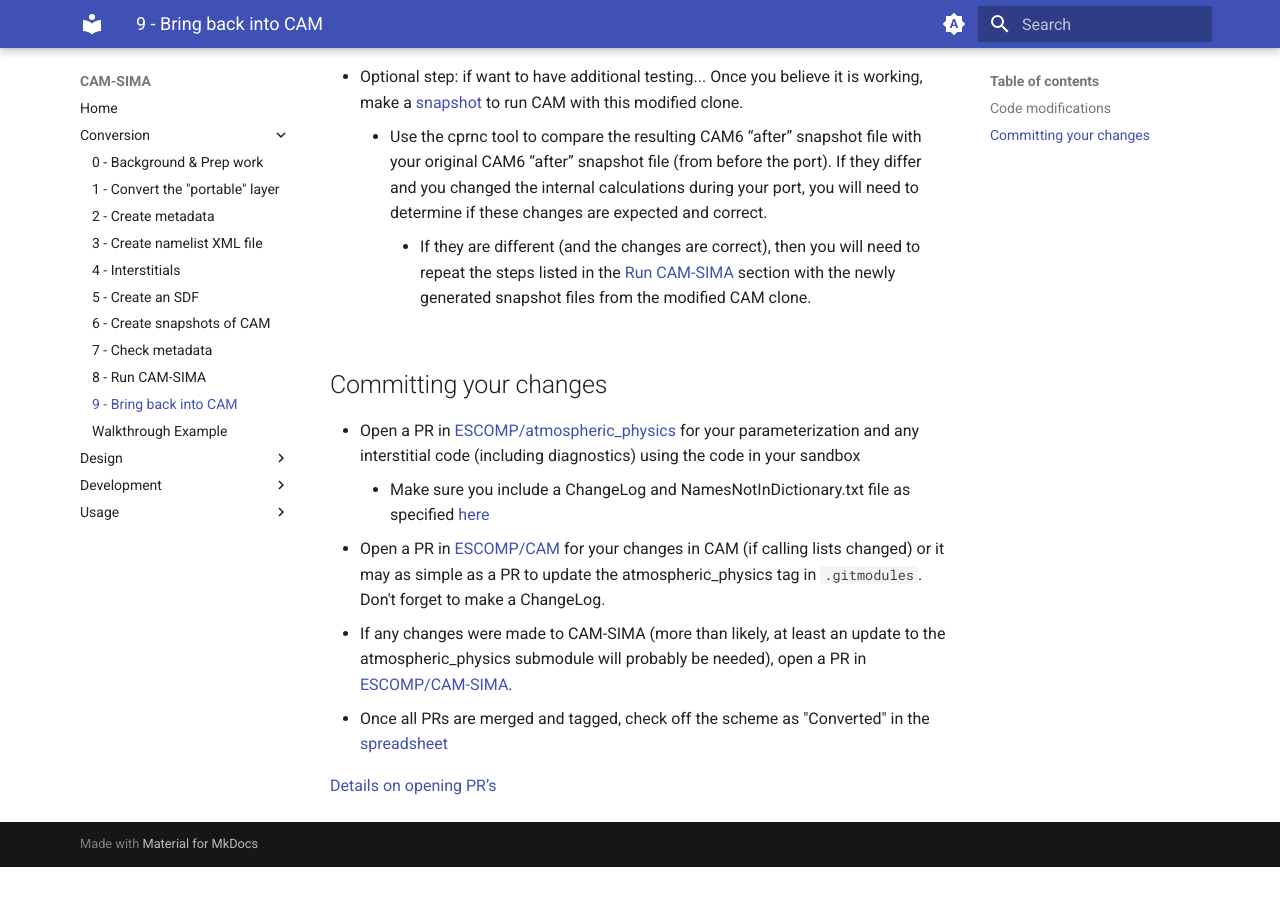
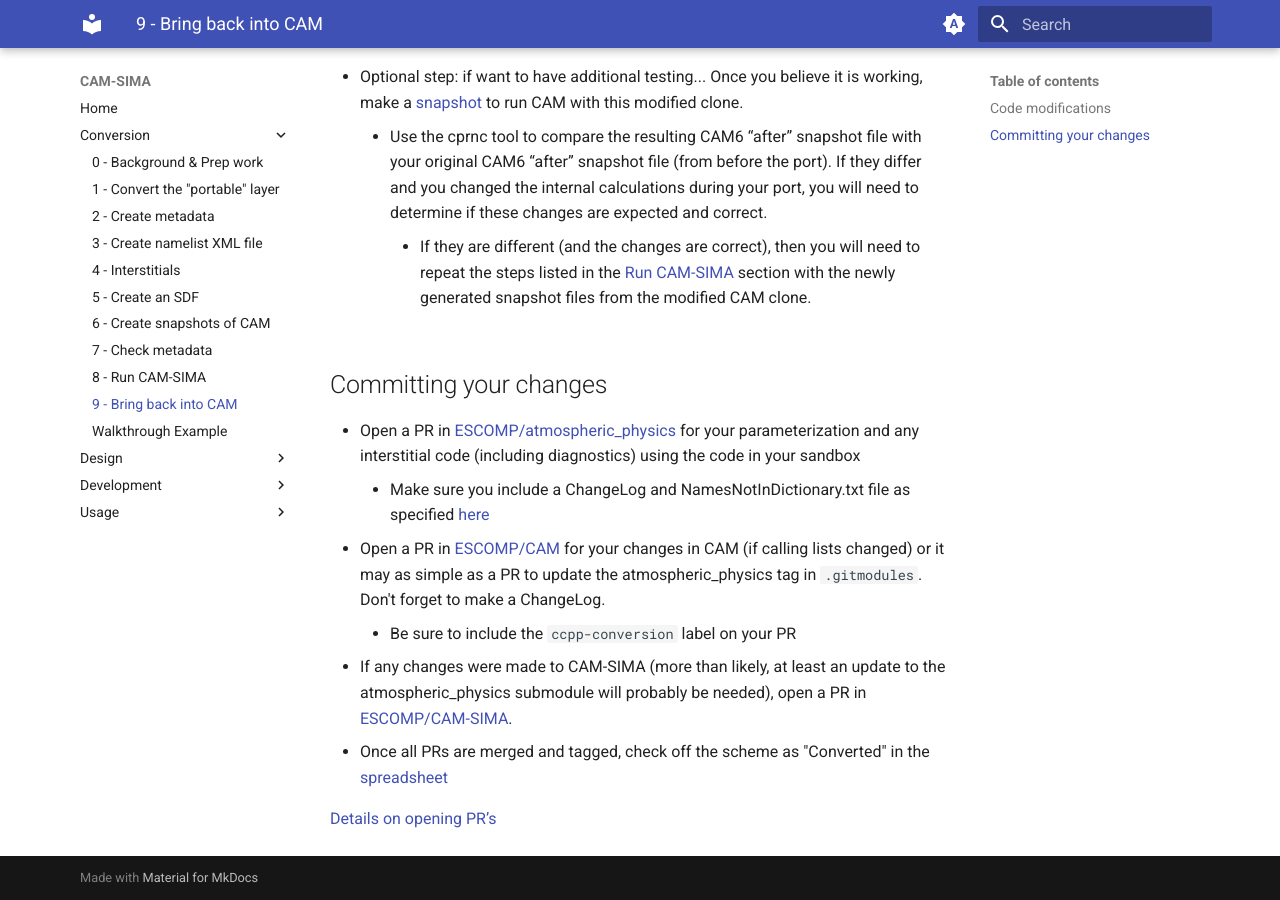
Before and after one commit to kuanchihwang/CAM-SIMA-Docs, an MkDocs documentation site: the page built from docs/conversion/back-to-cam.md, in a window 1280 px wide and 900 px high, scrolled down 1144 px. Built offline with MkDocs 1.6.1 and Material for MkDocs 9.7.7, drawn with Linux system fonts in a browser that asks for light colours; before the commit the page ends 2011 px from its top, so only the background shows below that.

Commit message:
updates from cheryl; redo walkthrough image

```diff
--- a/docs/conversion/back-to-cam.md
+++ b/docs/conversion/back-to-cam.md
@@ -40,7 +40,8 @@ cprnc <file1> <file2>
 
 - Open a PR in [ESCOMP/atmospheric_physics](https://github.com/ESCOMP/atmospheric_physics) for your parameterization and any interstitial code (including diagnostics) using the code in your sandbox
     - Make sure you include a ChangeLog and NamesNotInDictionary.txt file as specified [here](https://github.com/ESCOMP/atmospheric_physics/wiki/Development-workflow#changelog-and-namesnotindictionarytxt)
-- Open a PR in [ESCOMP/CAM](https://github.com/ESCOMP/CAM) for your changes in CAM (if calling lists changed) or it may as simple as a PR to update the atmospheric_physics tag in `.gitmodules`.  Don't forget to make a ChangeLog.
+- Open a PR in [ESCOMP/CAM](https://github.com/ESCOMP/CAM) for your changes in CAM (if calling lists changed) or it may as simple as a PR to update the atmospheric_physics tag in `.gitmodules`. Don't forget to make a ChangeLog.
+    - Be sure to include the `ccpp-conversion` label on your PR
 - If any changes were made to CAM-SIMA (more than likely, at least an update to the atmospheric_physics submodule will probably be needed), open a PR in [ESCOMP/CAM-SIMA](https://github.com/ESCOMP/CAM-SIMA).
 - Once all PRs are merged and tagged, check off the scheme as "Converted" in the [spreadsheet](https://docs.google.com/spreadsheets/d/1_1TTpnejam5jfrDqAORCCZtfkNhMRcu7cul37YTr_WM/edit?gid=0#gid=0)
 
```
Also changed, not shown: docs/conversion/conversion-background.md (+1 -0 lines), docs/conversion/interstitials.md (+1 -0 lines), docs/conversion/figures/cam-issue.PNG.
